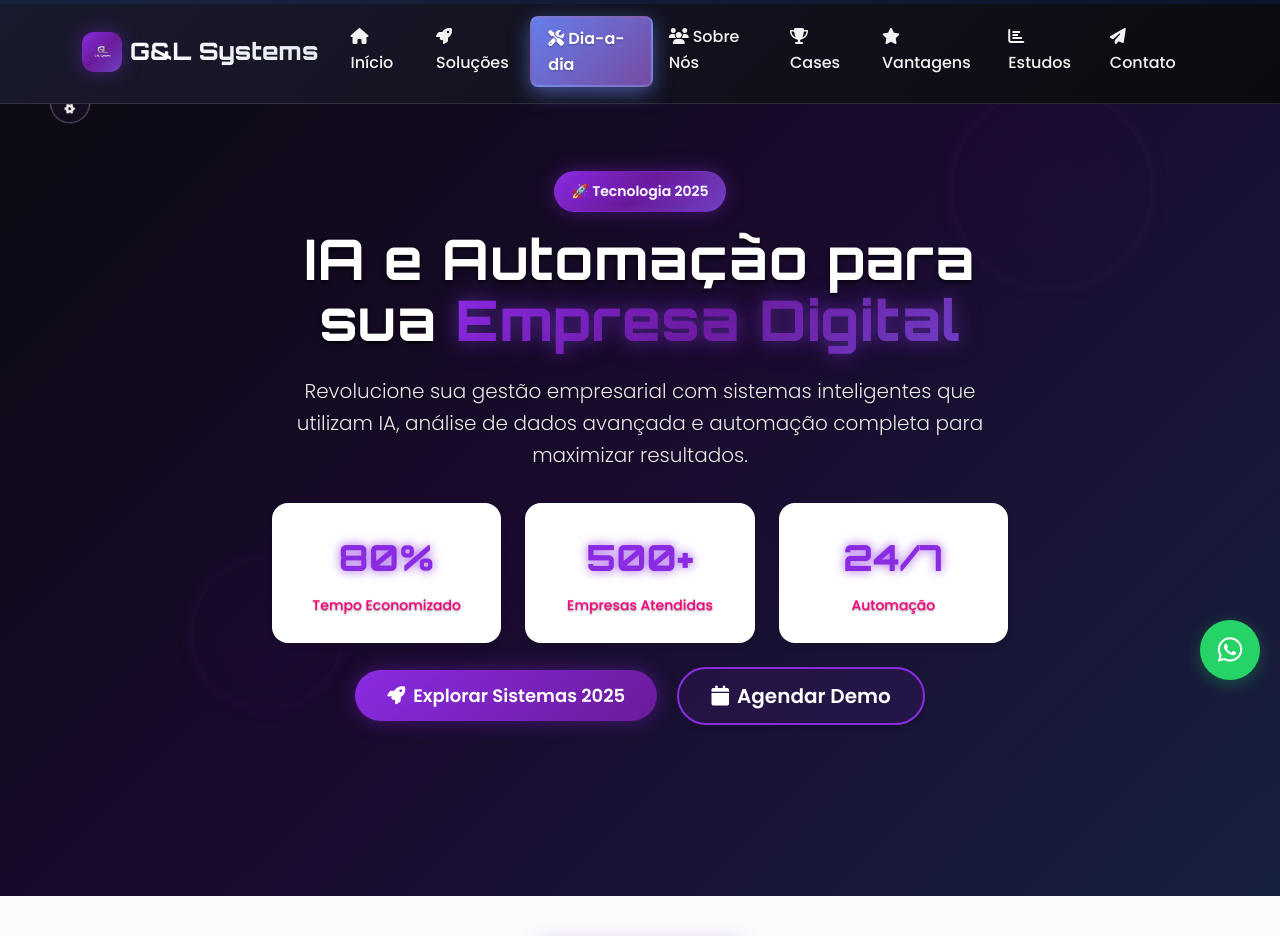
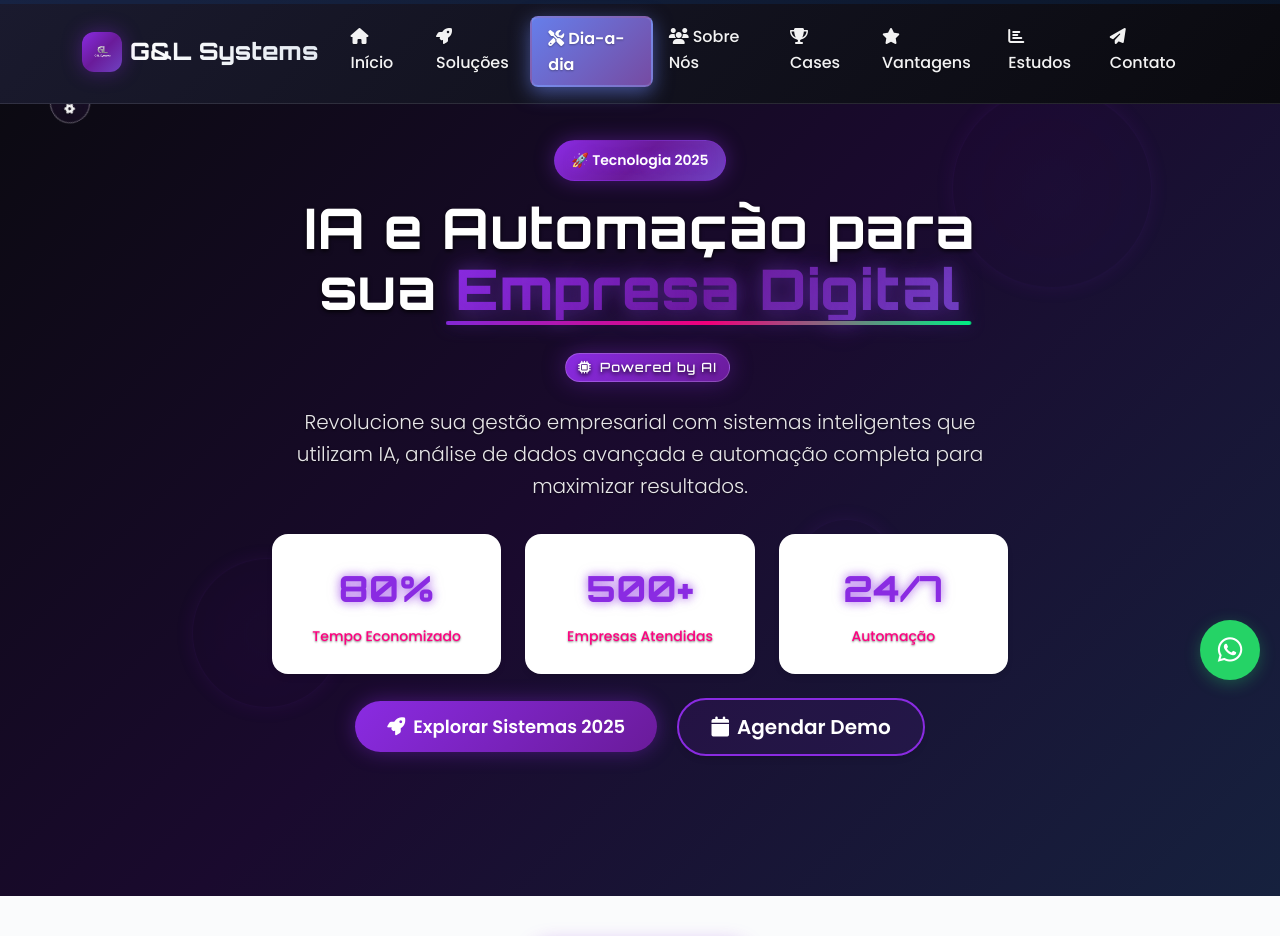
Before and after one commit to lsfrenzel/GLSystemsSite, a Flask app: page / in a window 1280 px wide. Shown: the top 936 px of the page. Run offline with Flask 3, Linux system fonts and the light colour scheme; some libraries are stand-ins or nearby versions.

Commit message:
Improve website design and card display for popular business systems
Update hero section with dynamic highlighting and tech badges; adjust card styling for better number visibility and alignment.

Replit-Commit-Author: Agent
Replit-Commit-Session-Id: 40b24d3b-d2ab-4787-9c19-3b3a63ba8792
Replit-Commit-Checkpoint-Type: intermediate_checkpoint
Replit-Commit-Screenshot-Url: https://storage.googleapis.com/screenshot-production-us-central1/1c8f97d9-0738-484d-afa7-2ff477a8dc98/40b24d3b-d2ab-4787-9c19-3b3a63ba8792/dSulV26

```diff
--- a/static/css/style.css
+++ b/static/css/style.css
@@ -133,6 +133,49 @@ h1, h2, h3, h4, h5, h6 {
 
 .navbar-logo:hover {
     filter: brightness(1.1) drop-shadow(0 0 5px rgba(138, 43, 226, 0.5));
+}
+
+/* Enhanced Hero Section */
+.hero-highlight {
+    position: relative;
+    display: inline-block;
+}
+
+.hero-highlight::after {
+    content: '';
+    position: absolute;
+    bottom: -5px;
+    left: 0;
+    right: 0;
+    height: 4px;
+    background: linear-gradient(90deg, #8a2be2, #ff0080, #00ff88);
+    border-radius: 2px;
+    animation: highlightGlow 2s ease-in-out infinite alternate;
+}
+
+.hero-tech-badge {
+    display: inline-block;
+    background: linear-gradient(135deg, #8a2be2, #6a1b9a);
+    color: white;
+    padding: 6px 12px;
+    border-radius: 20px;
+    font-size: 0.8rem;
+    font-weight: 500;
+    margin-left: 15px;
+    margin-top: 10px;
+    border: 1px solid rgba(255, 255, 255, 0.2);
+    box-shadow: 0 0 20px rgba(138, 43, 226, 0.3);
+    animation: techBadgePulse 3s ease-in-out infinite;
+}
+
+@keyframes highlightGlow {
+    0% { opacity: 0.7; transform: scaleX(1); }
+    100% { opacity: 1; transform: scaleX(1.05); }
+}
+
+@keyframes techBadgePulse {
+    0%, 100% { box-shadow: 0 0 20px rgba(138, 43, 226, 0.3); }
+    50% { box-shadow: 0 0 30px rgba(138, 43, 226, 0.5); }
 }
 
 .logo-container {
@@ -1529,13 +1572,31 @@ h1, h2, h3, h4, h5, h6 {
 
 .stat-mini {
     color: rgba(255, 255, 255, 0.9);
+    padding: 8px 4px;
+    min-height: 60px;
+    display: flex;
+    flex-direction: column;
+    align-items: center;
+    justify-content: center;
+    text-align: center;
 }
 
 .stat-mini strong {
     color: #8a2be2;
     text-shadow: 0 0 10px rgba(138, 43, 226, 0.6);
     display: block;
-    font-size: 1.2rem;
+    font-size: 1.1rem;
+    font-weight: 700;
+    line-height: 1.2;
+    margin-bottom: 2px;
+    white-space: nowrap;
+}
+
+.stat-mini small {
+    font-size: 0.75rem;
+    line-height: 1.1;
+    opacity: 0.9;
+    white-space: nowrap;
 }
 
 /* Full Width Spline Container - Expanded to edges */
--- a/templates/index.html
+++ b/templates/index.html
@@ -14,7 +14,10 @@
                     <span class="section-badge">🚀 Tecnologia 2025</span>
                     <h1 class="hero-title display-2 fw-bold mb-4">
                         IA e Automação para sua
-                        <span class="text-gradient">Empresa Digital</span>
+                        <span class="text-gradient hero-highlight">Empresa Digital</span>
+                        <div class="hero-tech-badge">
+                            <i class="fas fa-microchip me-2"></i>Powered by AI
+                        </div>
                     </h1>
                     <p class="hero-subtitle lead mb-4">
                         Revolucione sua gestão empresarial com sistemas inteligentes que utilizam IA,
```
